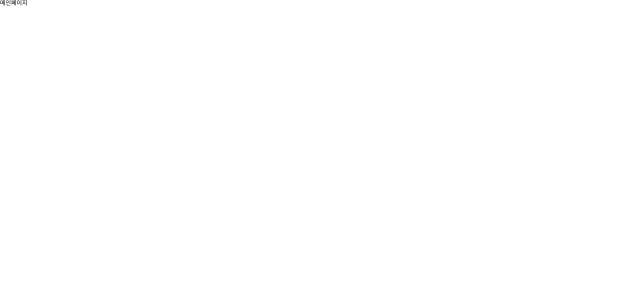
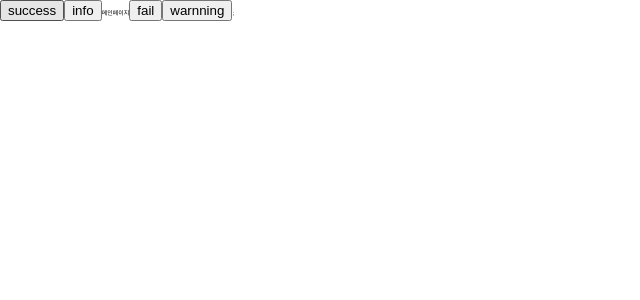
Before and after one commit to FE3-part4-team2/nomad, a Next.js app: page / in a window 1280 px wide. Shown: the top 300 px of the page, without its empty margins (0-640 px from the left). Built offline with nearby package versions, Linux system fonts and the light colour scheme.

Commit message:
⚡️ toast setting

```diff
--- a/package.json
+++ b/package.json
@@ -15,6 +15,7 @@
     "next": "14.1.4",
     "react": "^18",
     "react-dom": "^18",
+    "react-toastify": "^10.0.5",
     "recoil": "^0.7.7",
     "sass": "^1.74.1"
   },
--- a/src/pages/_app.tsx
+++ b/src/pages/_app.tsx
@@ -1,6 +1,27 @@
-import "@/styles/globals.css";
-import type { AppProps } from "next/app";
+import '@/styles/globals.css';
+import type { AppProps } from 'next/app';
+import React from 'react';
+import { QueryClient, QueryClientProvider } from '@tanstack/react-query';
+import { ToastContainer } from 'react-toastify';
+import 'react-toastify/dist/ReactToastify.css';
 
 export default function App({ Component, pageProps }: AppProps) {
-  return <Component {...pageProps} />;
+  const queryClient = new QueryClient();
+  return (
+    <>
+      <QueryClientProvider client={queryClient}>
+        <Component {...pageProps} />;
+        <ToastContainer
+          position="bottom-center" // 알람의 위치를 저장한당.
+          autoClose={4000} // 자동으로 시간 off
+          hideProgressBar={false} // 진행시간바를 숨김
+          closeOnClick // 클릭으로 알람을 닫기
+          rtl={false} // 알림 좌우 반전
+          pauseOnHover // 마우스를 올리면 알람 정지
+          limit={1} // 알람의 개수 제한
+          theme="light"
+        />
+      </QueryClientProvider>
+    </>
+  );
 }
--- a/src/pages/index.tsx
+++ b/src/pages/index.tsx
@@ -1,5 +1,27 @@
-import styles from '@/styles/Home.module.css';
+import '@/styles/Home.module.css';
+import { toast } from 'react-toastify';
 
 export default function Home() {
-  return <>메인페이지</>;
+  const notify = () => toast.success('toastify test!');
+  const notify1 = () => toast.info('toastify test!');
+  const notify2 = () => toast.error('toastify test!');
+  const notify3 = () => toast.warning('toastify test!');
+
+  return (
+    <>
+      <button className="buttonTest" onClick={notify}>
+        success
+      </button>
+      <button className="buttonTest" onClick={notify1}>
+        info
+      </button>
+      메인페이지
+      <button className="buttonTest" onClick={notify2}>
+        fail
+      </button>
+      <button className="buttonTest" onClick={notify3}>
+        warnning
+      </button>
+    </>
+  );
 }
--- a/src/styles/Home.module.css
+++ b/src/styles/Home.module.css
@@ -51,7 +51,9 @@
   border-radius: var(--border-radius);
   background: rgba(var(--card-rgb), 0);
   border: 1px solid rgba(var(--card-border-rgb), 0);
-  transition: background 200ms, border 200ms;
+  transition:
+    background 200ms,
+    border 200ms;
 }
 
 .card span {
@@ -97,7 +99,7 @@
 
 .center::before,
 .center::after {
-  content: "";
+  content: '';
   left: 50%;
   position: absolute;
   filter: blur(45px);
@@ -227,3 +229,8 @@
     transform: rotate(0deg);
   }
 }
+
+.buttonTest {
+  width: 200px;
+  height: 200px;
+}
```
Also changed, not shown: 1 other file (tests, documents, lock files or other folders).
